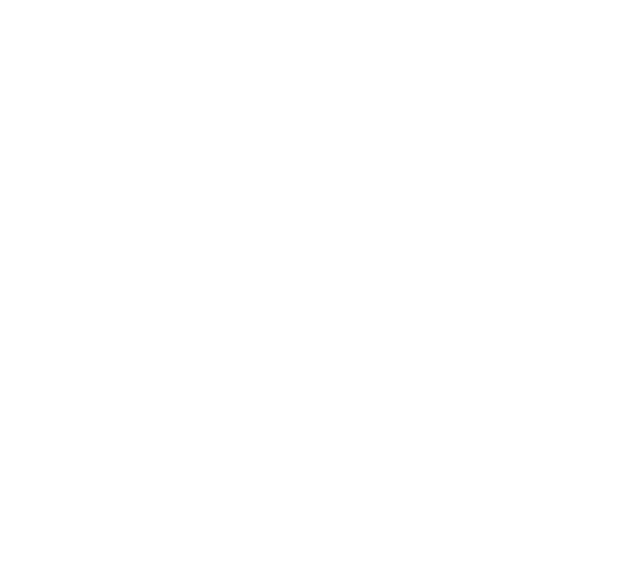
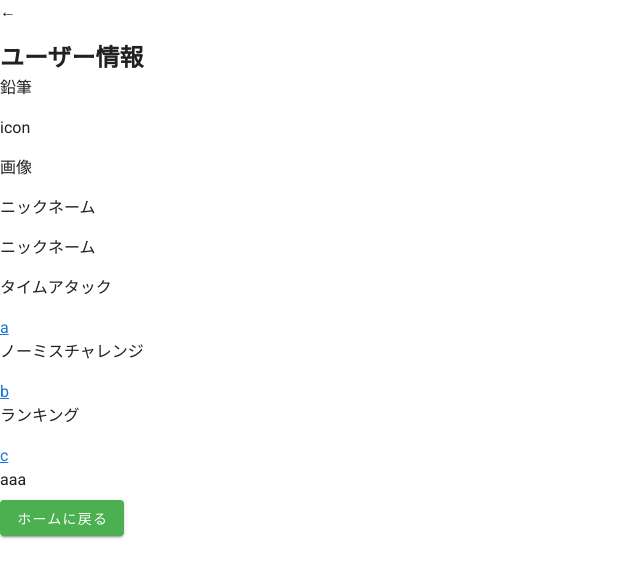
Before and after one commit to yskms/1023_flag_app_v2, a Vue app: page /user in a window 1280 px wide. Shown: the top 578 px of the page, without its empty margins (0-640 px from the left). Built offline with nearby package versions, Linux system fonts and the light colour scheme; no server answers.

Commit message:
userView作成途中

```diff
--- a/src/router/index.js
+++ b/src/router/index.js
@@ -34,6 +34,11 @@ const routes = [
     component: () => import('../views/RankView.vue')
   },
   {
+    path: '/user',
+    name: 'user',
+    component: () => import('../views/UserView.vue')
+  },
+  {
     path: '/test',
     name: 'test',
     component: () => import('../views/TestView.vue')
--- /dev/null
+++ b/src/views/UserView.vue
@@ -0,0 +1,120 @@
+<script>
+  import firebaseApp from "../plugins/firebaseConfig"
+  import { getAuth, onAuthStateChanged, signOut, } from "firebase/auth"
+  import { getFirestore, doc, getDoc } from "firebase/firestore"
+
+
+  const auth = getAuth(firebaseApp)
+  const db = getFirestore(firebaseApp)
+
+  export default {
+    data(){
+      return{
+        lang:0,//即時切り替えは個別のdata必要っぽいので残す
+        // game:0,
+        // land:0,
+        // diff:0,
+        uid:'uid',  //ログインならガチUID,してないならブランクにする
+      }
+    },
+    created(){
+      onAuthStateChanged(auth, (user) => {
+        if (user) {             //ログインしてたら
+          console.log(user.uid)
+          this.uid = user.uid  //this.uidにガチUIDを入れる
+
+          this.fetchData()    //usersのデータを取得
+        } else {
+          console.log('ログインしてないよ')
+          this.uid = ''
+        }
+      });
+    },
+    methods:{
+      async fetchData(){  //mountedで使う。ログインしてたらuidでusersデータ取得
+        const docRef = doc(db, "users", this.uid);
+        const docSnap = await getDoc(docRef);
+
+        if (docSnap.exists()) {
+          console.log("Document data:", docSnap.data());
+        } else {
+          // doc.data() will be undefined in this case
+          console.log("No such document!");
+        }
+      },
+    backToHome(){
+      this.$router.push('/')
+    },
+      logout(){
+        signOut(auth).then(() => {
+          console.log("logout now")
+          this.uid = ''
+          // Sign-out successful.
+        }).catch((error) => {
+          console.log(error)
+          // An error happened.
+        });
+      },
+      kesu(){
+        if(this.$route.path !== '/'){
+        console.log(this.$route.path)}
+      }
+    },
+    computed:{
+    flagLists(){
+      return this.$store.state.flagLists
+    },
+    // isAuth(){
+    //   return this.$store.state.isAuth
+    // },
+  },
+  }
+</script>
+
+<template>
+  <div class="cont">
+    <div class="main">
+      <div class="head">
+        <p>←</p>
+        <h2>ユーザー情報</h2>
+        <p>鉛筆</p>
+      </div>
+      <div class="user_info">
+        <div class="icon">
+          <p>icon</p>
+          <p>画像</p>
+        </div>
+        <div class="nick">
+          <p>ニックネーム</p>
+          <p>ニックネーム</p>
+        </div>
+        <div class="medal">
+          <p>タイムアタック</p>
+          <div class="medal_time">
+            <a href="#">a</a>
+          </div>
+          <div class="medal_nomiss">
+            <p>ノーミスチャレンジ</p>
+            <a href="#">b</a>
+          </div>
+          <div class="medal_rank">
+            <p>ランキング</p>
+            <a href="#">c</a>
+          </div>
+        </div>
+        <div class="recent">
+          <div class="recent_list">aaa</div>
+        </div>
+      </div>
+      <!-- ホームに戻るボタンは固定 -->
+          <div class="my-2" @click="backToHome">
+              <v-btn
+                color="success"
+                dark
+              >
+                ホームに戻る
+              </v-btn>
+            </div>
+    </div><!-- main -->
+  </div><!-- cont -->
+</template>
```
